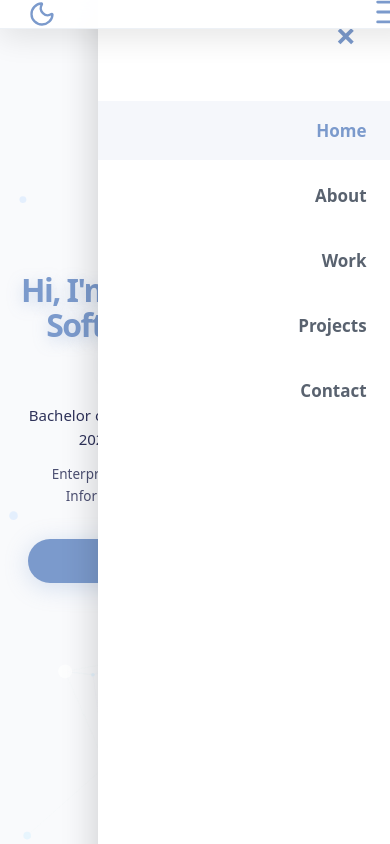
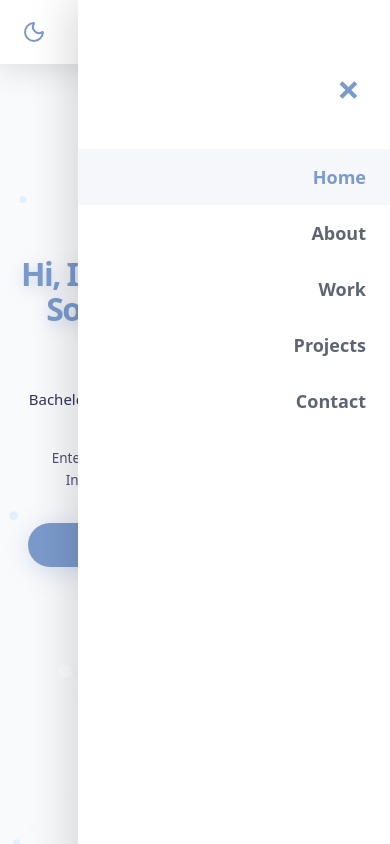
Before and after one commit to jaeyunjks/jaeyun-portfolio, a React (Create React App) app: page / in a window 390 px wide. Both pictures are taken after a click on the button 389 px from the left and 14 px from the top of the page. Built offline with nearby package versions, Linux system fonts and the light colour scheme.

Commit message:
fixing mobile view display

```diff
--- a/src/App.js
+++ b/src/App.js
@@ -13,7 +13,7 @@ import { useTheme } from "./context/ThemeContext";
 import { Moon, Sun, Menu } from 'lucide-react';
 
 // Responsive device hook
-function useIsMobile(breakpoint = 600) {
+function useIsMobile(breakpoint = 768) {
   const [isMobile, setIsMobile] = React.useState(window.innerWidth < breakpoint);
   React.useEffect(() => {
     function handleResize() { setIsMobile(window.innerWidth < breakpoint); }
@@ -23,30 +23,32 @@ function useIsMobile(breakpoint = 600) {
   return isMobile;
 }
 
-// Mobile navbar overlay
+// Mobile navbar overlay (full height, scrollable, theme-aware)
 function MobileNavMenu({ navs, location, open, setOpen }) {
   const { theme } = useTheme();
 
+  if (!open) return null;
+
   return (
-    open && (
     <div style={{
       position: "fixed",
       top: 0,
       right: 0,
-        width: "75vw",
-        maxWidth: 360,
+      width: "80vw",
+      maxWidth: 320,
       height: "100vh",
       background: theme === "dark" ? "#0f172a" : "#ffffff",
       color: theme === "dark" ? "#e2e8f0" : "#232751",
-        boxShadow: theme === "dark" ? "-6px 0 30px rgba(0,0,0,0.7)" : "-6px 0 30px rgba(0,0,0,0.15)",
-        zIndex: 999,
-        paddingTop: 70,
-        paddingBottom: 30,
+      boxShadow: theme === "dark" ? "-8px 0 40px rgba(0,0,0,0.6)" : "-8px 0 40px rgba(0,0,0,0.15)",
+      zIndex: 9999,
+      paddingTop: "80px", // extra space untuk notch/status bar
+      paddingBottom: "40px",
       display: "flex",
       flexDirection: "column",
       alignItems: "flex-end",
       overflowY: "auto",
-        transition: "all 0.3s ease",
+      transition: "transform 0.3s ease",
+      transform: open ? "translateX(0)" : "translateX(100%)",
     }}>
       <button
         onClick={() => setOpen(false)}
@@ -54,16 +56,17 @@ function MobileNavMenu({ navs, location, open, setOpen }) {
           background: "none",
           border: "none",
           color: theme === "dark" ? "#a5d6ff" : "#7b9acc",
-            fontSize: 36,
+          fontSize: 40,
           fontWeight: 900,
-            marginRight: 28,
-            marginTop: -60,
-            marginBottom: 40,
+          marginRight: 24,
+          marginTop: -20,
+          marginBottom: 32,
           cursor: "pointer",
         }}
       >
         ×
       </button>
+
       {navs.map(({ to, label }) => (
         <Link
           key={to}
@@ -76,11 +79,10 @@ function MobileNavMenu({ navs, location, open, setOpen }) {
               ? (theme === "dark" ? "#a5d6ff" : "#7b9acc")
               : (theme === "dark" ? "#cbd5e1" : "#4b5563"),
             textDecoration: "none",
-              padding: "18px 6vw",
-              marginBottom: 6,
+            padding: "16px 24px",
             fontWeight: location.pathname === to ? 900 : 700,
-              fontSize: 17,
-              opacity: location.pathname === to ? 1 : 0.92,
+            fontSize: 18,
+            opacity: location.pathname === to ? 1 : 0.9,
             background: location.pathname === to
               ? (theme === "dark" ? "rgba(165,214,255,0.12)" : "rgba(123,154,204,0.08)")
               : "transparent",
@@ -91,11 +93,10 @@ function MobileNavMenu({ navs, location, open, setOpen }) {
         </Link>
       ))}
     </div>
-    )
   );
 }
 
-// Navbar
+// Navbar (mobile-optimized)
 function Navbar() {
   const location = useLocation();
   const isMobile = useIsMobile();
@@ -115,15 +116,16 @@ function Navbar() {
       <nav
         style={{
           width: "100vw",
+          height: isMobile ? "64px" : "72px",
           background: theme === "dark"
-            ? "rgba(13, 17, 23, 0.92)"
-            : "rgba(255, 255, 255, 0.92)",
+            ? "rgba(13, 17, 23, 0.92)"   // ← kembali ke warna asli dark
+            : "rgba(255, 255, 255, 0.92)", // ← kembali ke warna asli light
           backdropFilter: "blur(14px)",
           boxShadow: theme === "dark"
             ? "0 6px 32px rgba(0,0,0,0.6)"
             : "0 6px 32px rgba(0,0,0,0.12)",
-          borderBottom: `1px solid ${theme === "dark" ? "rgba(48,54,61,0.45)" : "rgba(226,232,240,0.6)"}`,
-          padding: isMobile ? "14px 1rem" : "16px 2rem",
+          // borderBottom dihapus total → tanpa garis biru atau garis apa pun di bawah
+          padding: isMobile ? "0 16px" : "0 32px",
           display: "flex",
           justifyContent: "center",
           alignItems: "center",
@@ -131,7 +133,6 @@ function Navbar() {
           top: 0,
           left: 0,
           zIndex: 1000,
-          gap: isMobile ? 0 : "3.5rem",
           transition: "all 0.3s ease",
         }}
       >
@@ -143,29 +144,27 @@ function Navbar() {
             background: "none",
             border: "none",
             cursor: "pointer",
-            padding: "12px",
+            padding: isMobile ? "10px" : "12px",
             display: "flex",
             alignItems: "center",
             justifyContent: "center",
             color: theme === "dark" ? "#a5d6ff" : "#7b9acc",
+            position: "absolute",
+            left: isMobile ? "12px" : "32px",
+            top: "50%",
+            transform: "translateY(-50%)",
             transition: "transform 0.3s ease",
-            position: "absolute",
-            left: isMobile ? "16px" : "32px",
-            fontSize: "1.4rem",
+            fontSize: isMobile ? "1.3rem" : "1.4rem",
           }}
-          onMouseEnter={(e) => e.currentTarget.style.transform = "scale(1.15)"}
-          onMouseLeave={(e) => e.currentTarget.style.transform = "scale(1)"}
+          onMouseEnter={(e) => e.currentTarget.style.transform = "scale(1.15) translateY(-50%)"}
+          onMouseLeave={(e) => e.currentTarget.style.transform = "scale(1) translateY(-50%)"}
         >
-          {theme === "dark" ? (
-            <Sun size={28} />
-          ) : (
-            <Moon size={28} />
-          )}
+          {theme === "dark" ? <Sun size={isMobile ? 24 : 28} /> : <Moon size={isMobile ? 24 : 28} />}
         </button>
 
-        {/* Desktop links – di tengah */}
+        {/* Desktop links */}
         {!isMobile && (
-          <div style={{ display: "flex", gap: "3.5rem", justifyContent: "center" }}>
+          <div style={{ display: "flex", gap: "3rem", justifyContent: "center" }}>
             {navs.map(({ to, label }) => (
               <Link
                 key={to}
@@ -187,24 +186,26 @@ function Navbar() {
           </div>
         )}
 
-        {/* Mobile menu button */}
+        {/* Mobile menu button - posisi agak ke tengah-kiri */}
         {isMobile && (
           <button
             onClick={() => setShowMenu(v => !v)}
             style={{
               background: "none",
               border: "none",
-              fontSize: 34,
+              fontSize: 28,
               fontWeight: 900,
               color: theme === "dark" ? "#a5d6ff" : "#7b9acc",
               cursor: "pointer",
               padding: 0,
               lineHeight: 1,
               position: "absolute",
-              right: "16px",
+              right: "40px",  // ← posisi tetap seperti yang kamu suka (agak ke tengah-kiri)
+              top: "50%",
+              transform: "translateY(-50%)",
             }}
           >
-            <Menu size={34} />
+            <Menu size={28} />
           </button>
         )}
       </nav>
@@ -218,9 +219,10 @@ function Navbar() {
     </>
   );
 }
-
 // Main App
 export default function App() {
+  const isMobile = useIsMobile();
+
   return (
     <Router>
       <ParticlesBackground />
@@ -233,8 +235,9 @@ export default function App() {
           position: "relative",
           zIndex: 1,
           minHeight: "100vh",
-          background: "transparent", // biar body yang handle background via --bg-primary
-          paddingTop: "90px", // ruang untuk navbar fixed
+          background: "transparent",
+          paddingTop: isMobile ? "74px" : "90px", // navbar height + sedikit margin
+          paddingBottom: "20px",
         }}
       >
         <Routes>
--- a/src/pages/HomePage.js
+++ b/src/pages/HomePage.js
@@ -2,6 +2,7 @@ import React, { useEffect, useState } from "react";
 import { useNavigate } from "react-router-dom";
 import { motion } from "framer-motion";
 import { useTheme } from "../context/ThemeContext";
+
 
 // Responsive device hook
 function useIsMobile(breakpoint = 600) {
```
Lines whose indentation alone changed are shown as unchanged.
